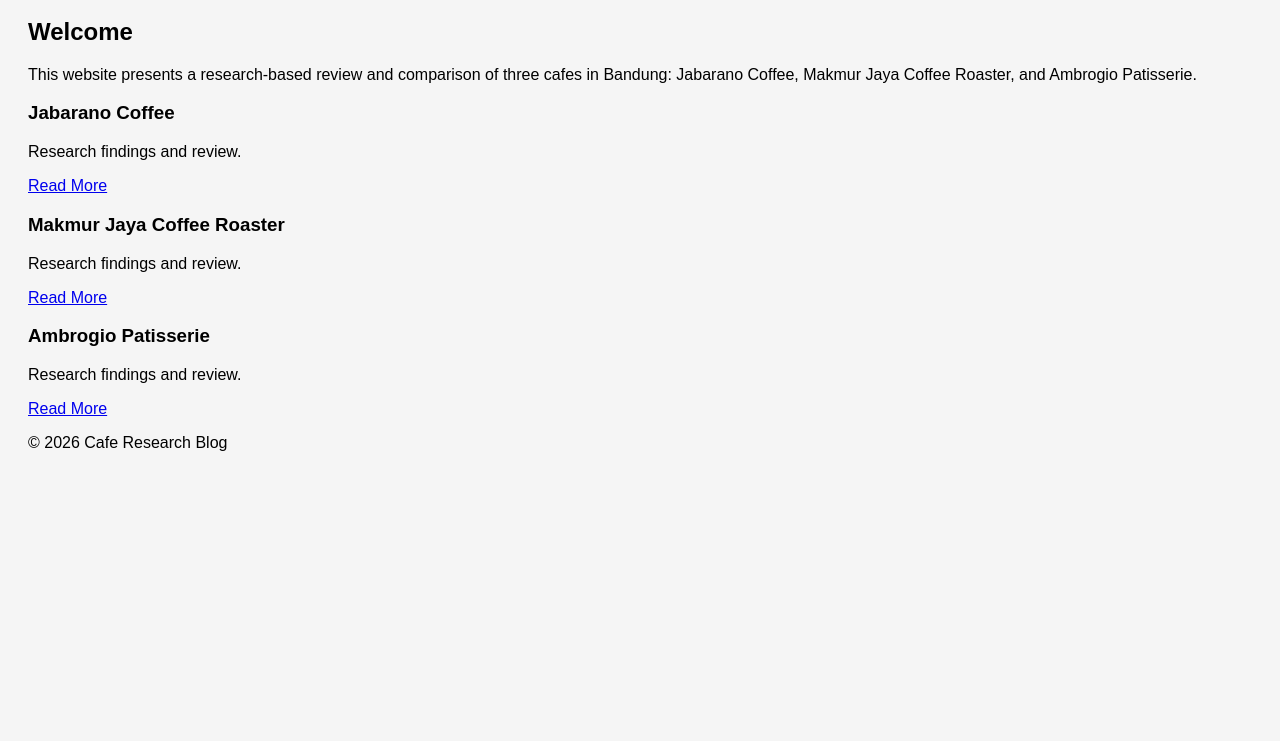
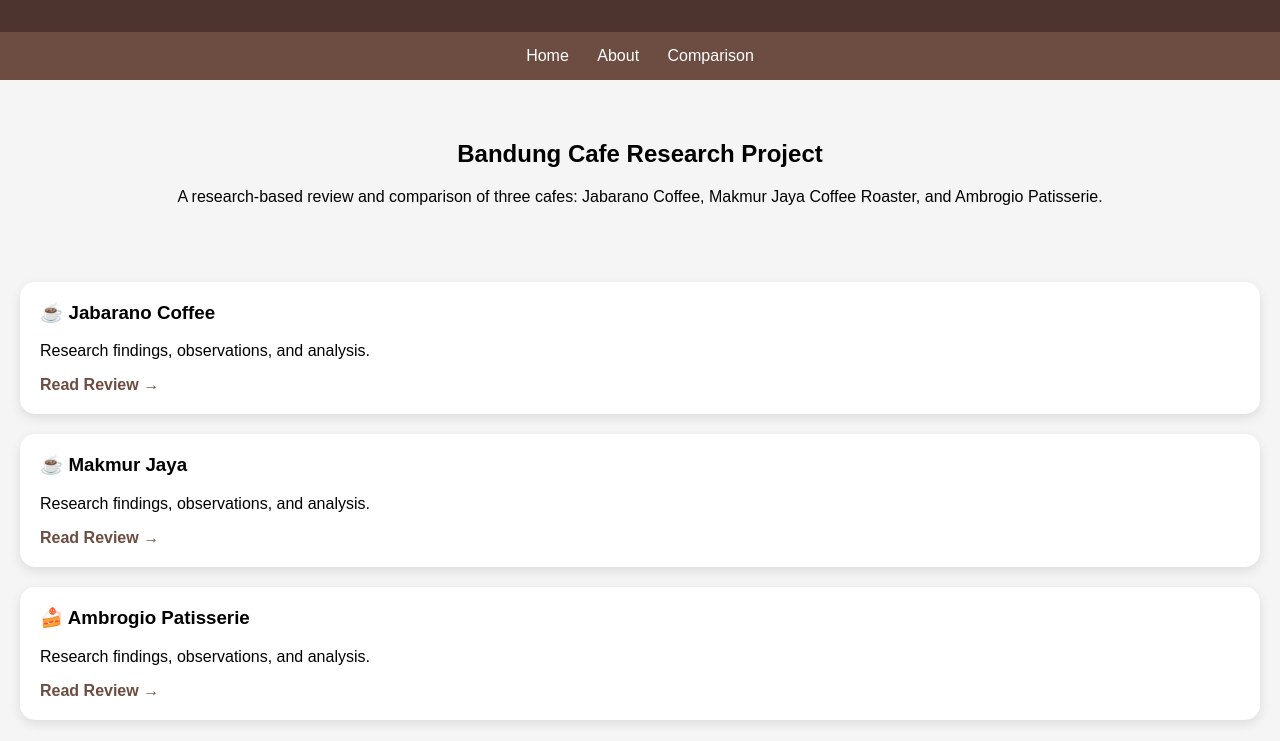
Before and after one commit to Friscomaru/Cafe-blog-review, a plain HTML site: page index.html in a window 1280 px wide. Shown: the part 162-903 px from the top of the page. Before the commit the page ends 800 px from the top, so only its background shows below. Drawn offline with Linux system fonts and the light colour scheme.

Commit message:
restart web

```diff
--- a/css/style.css
+++ b/css/style.css
@@ -1,9 +1,58 @@
-body {
-    background-color: #f5f5f5;
-    font-family: Arial, sans-serif;
-    padding: 20px;
+body{
+    margin:0;
+    font-family:Arial,sans-serif;
+    background:#f5f5f5;
 }
 
-h1 {
-    color: brown;
+header{
+    background:#4e342e;
+    color:white;
+    text-align:center;
+    padding:40px 20px;
 }
+
+nav{
+    background:#6d4c41;
+    text-align:center;
+    padding:15px;
+}
+
+nav a{
+    color:white;
+    text-decoration:none;
+    margin:0 12px;
+}
+
+.hero{
+    text-align:center;
+    padding:40px 20px;
+}
+
+.cards{
+    display:flex;
+    flex-direction:column;
+    gap:20px;
+    padding:20px;
+}
+
+.card{
+    background:white;
+    border-radius:15px;
+    padding:20px;
+    box-shadow:0 4px 12px rgba(0,0,0,0.1);
+}
+
+.card h3{
+    margin-top:0;
+}
+
+.card a{
+    text-decoration:none;
+    color:#6d4c41;
+    font-weight:bold;
+}
+
+footer{
+    text-align:center;
+    padding:20px;
+}
--- a/index.html
+++ b/index.html
@@ -22,32 +22,39 @@
                                     <main>
 
     <section class="hero">
-                                                <h2>Welcome</h2>
+        <h2>Bandung Cafe Research Project</h2>
+
         <p>
-                                                                    This website presents a research-based review and comparison
-                                                                                of three cafes in Bandung:
-                                                                                            Jabarano Coffee, Makmur Jaya Coffee Roaster, and Ambrogio Patisserie.
+            A research-based review and comparison of three cafes:
+            Jabarano Coffee, Makmur Jaya Coffee Roaster,
+            and Ambrogio Patisserie.
         </p>
     </section>
 
     <section class="cards">
 
         <div class="card">
-                                                                                                                                <h3>Jabarano Coffee</h3>
-                                                                                                                                            <p>Research findings and review.</p>
-                                                                                                                                                        <a href="jabarano.html">Read More</a>
+            <h3>☕ Jabarano Coffee</h3>
+            <p>
+                Research findings, observations, and analysis.
+            </p>
+            <a href="jabarano.html">Read Review →</a>
         </div>
 
         <div class="card">
-                                                                                                                                                                                    <h3>Makmur Jaya Coffee Roaster</h3>
-                                                                                                                                                                                                <p>Research findings and review.</p>
-                                                                                                                                                                                                            <a href="makmurjaya.html">Read More</a>
+            <h3>☕ Makmur Jaya</h3>
+            <p>
+                Research findings, observations, and analysis.
+            </p>
+            <a href="makmurjaya.html">Read Review →</a>
         </div>
 
         <div class="card">
-                                                                                                                                                                                                                                        <h3>Ambrogio Patisserie</h3>
-                                                                                                                                                                                                                                                    <p>Research findings and review.</p>
-                                                                                                                                                                                                                                                                <a href="ambrogio.html">Read More</a>
+            <h3>🍰 Ambrogio Patisserie</h3>
+            <p>
+                Research findings, observations, and analysis.
+            </p>
+            <a href="ambrogio.html">Read Review →</a>
         </div>
 
     </section>
```
Lines whose indentation alone changed are shown as unchanged.
